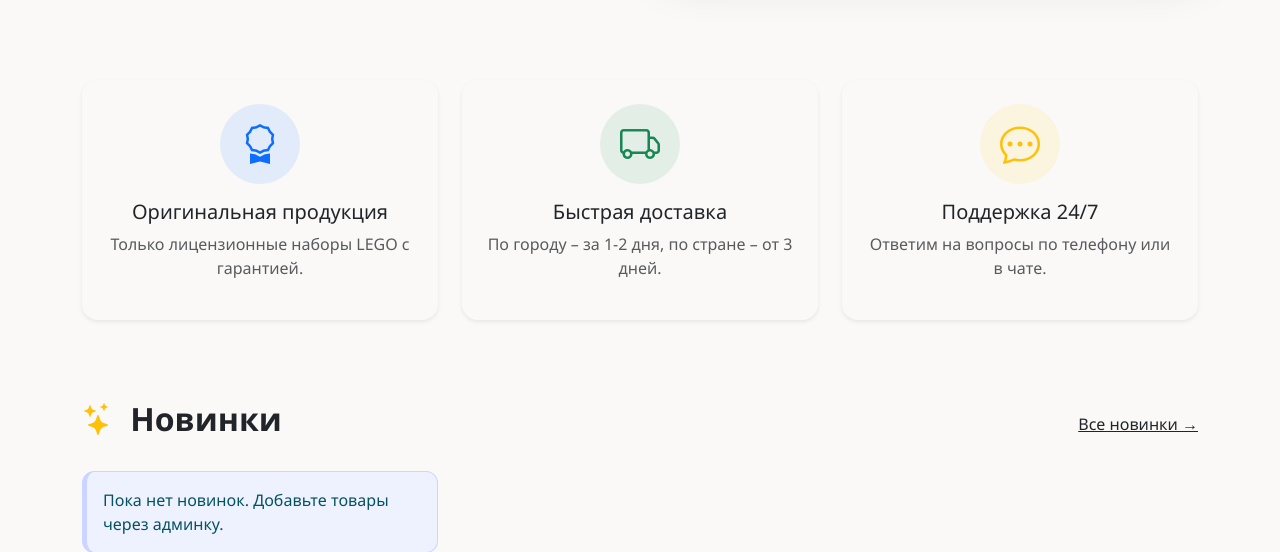
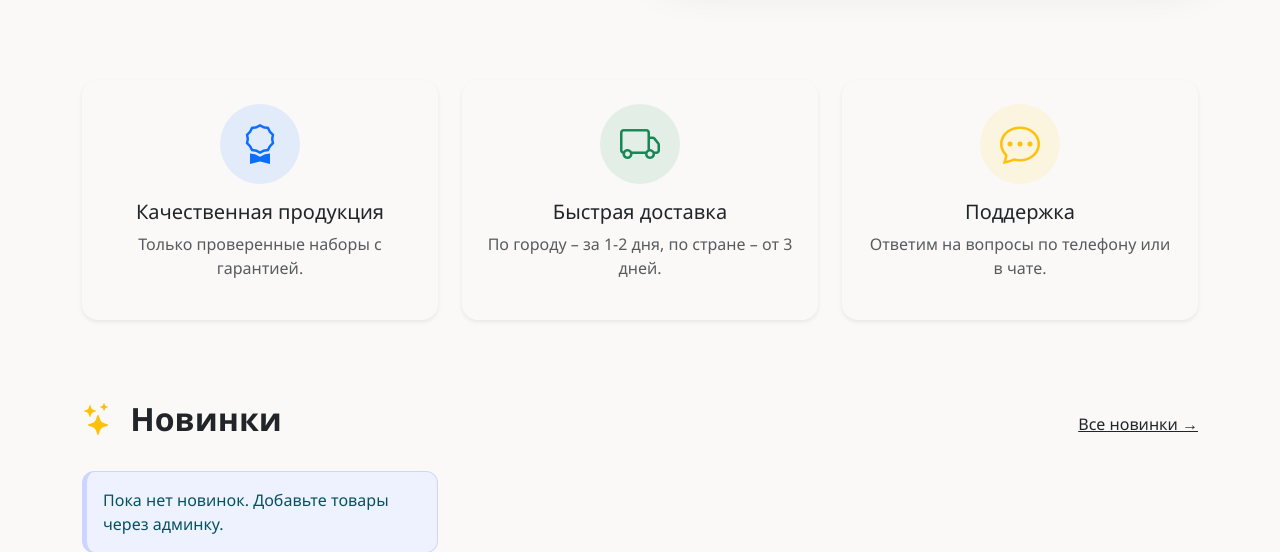
Before and after one commit to k1slee/lego-shop, a Django app: page / in a window 1280 px wide. Shown: the part 1414-1966 px from the top of the page. Run offline with Django 4.2, Linux system fonts and the light colour scheme; data that the repository does not hold is empty.

Commit message:
Правки информации

```diff
--- a/templates/base.html
+++ b/templates/base.html
@@ -98,8 +98,8 @@
           <h5 class="text-uppercase mb-3">ToySik LEGO</h5>
           <p>Официальный магазин конструкторов LEGO. Оригинальные наборы, быстрая доставка, приятные скидки.</p>
           <div class="mt-2">
-            <a href="https://instagram.com/toysik_lego" target="_blank" class="text-dark me-3"><i class="bi bi-instagram fs-5"></i></a>
-            <a href="https://tiktok.com/@toysik_lego" target="_blank" class="text-dark"><i class="bi bi-tiktok fs-5"></i></a>
+            <a href="https://www.instagram.com/toysik/" target="_blank" class="text-dark me-3"><i class="bi bi-instagram fs-5"></i></a>
+            <a href="https://www.tiktok.com/@toysikkids?ysclid=mpb96315p6191755297" target="_blank" class="text-dark"><i class="bi bi-tiktok fs-5"></i></a>
           </div>
         </div>
         <div class="col-md-4">
@@ -130,7 +130,7 @@
       </div>
       <hr class="bg-dark mt-4">
       <div class="d-flex flex-wrap justify-content-between align-items-center">
-        <div class="small text-dark">© 2025 ToySik LEGO. Все права защищены.</div>
+        <div class="small text-dark">© 2026 ToySik LEGO. Все права защищены.</div>
         <div class="small">
           <a class="text-dark text-decoration-none me-3" href="{% url 'catalog' %}">Каталог</a>
           <a class="text-dark text-decoration-none" href="{% url 'cart_detail' %}">Корзина</a>
--- a/templates/home.html
+++ b/templates/home.html
@@ -25,7 +25,7 @@
         <h2 class="display-6 fw-semibold mb-3">Добро пожаловать в <span style="color: #b7c538;">ToySik LEGO</span></h2>
         <p class="lead">Мы — команда энтузиастов, которые любят конструкторы с детства.</p>
         <p>Наш магазин открылся в 2020 году, и за это время мы собрали одну из самых больших коллекций LEGO в регионе. У нас вы найдёте классические наборы (City, Creator, Technic) и эксклюзивные серии (Star Wars, Harry Potter, Ideas).</p>
-        <p>Мы тщательно проверяем каждого поставщика и гарантируем оригинальность продукции. Для постоянных покупателей действует накопительная скидка.</p>
+        <p>Мы тщательно проверяем каждого поставщика и гарантируем качество продукции. Для постоянных покупателей действует накопительная скидка.</p>
         <div class="mt-4 d-flex gap-4">
           <div><i class="bi bi-truck fs-3 text-primary"></i> <span class="fw-semibold">Быстрая доставка</span></div>
           <div><i class="bi bi-gift fs-3 text-warning"></i> <span class="fw-semibold">Подарочная упаковка</span></div>
@@ -50,8 +50,8 @@
         <div class="feature-icon bg-primary bg-opacity-10 rounded-circle mx-auto mb-3 d-flex align-items-center justify-content-center" style="width: 80px; height: 80px;">
           <i class="bi bi-award fs-1 text-primary"></i>
         </div>
-        <h4 class="h5">Оригинальная продукция</h4>
-        <p class="text-muted">Только лицензионные наборы LEGO с гарантией.</p>
+        <h4 class="h5">Качественная продукция</h4>
+        <p class="text-muted">Только проверенные наборы с гарантией.</p>
       </div>
     </div>
     <div class="col-md-4">
@@ -68,7 +68,7 @@
         <div class="feature-icon bg-warning bg-opacity-10 rounded-circle mx-auto mb-3 d-flex align-items-center justify-content-center" style="width: 80px; height: 80px;">
           <i class="bi bi-chat-dots fs-1 text-warning"></i>
         </div>
-        <h4 class="h5">Поддержка 24/7</h4>
+        <h4 class="h5">Поддержка </h4>
         <p class="text-muted">Ответим на вопросы по телефону или в чате.</p>
       </div>
     </div>
```
